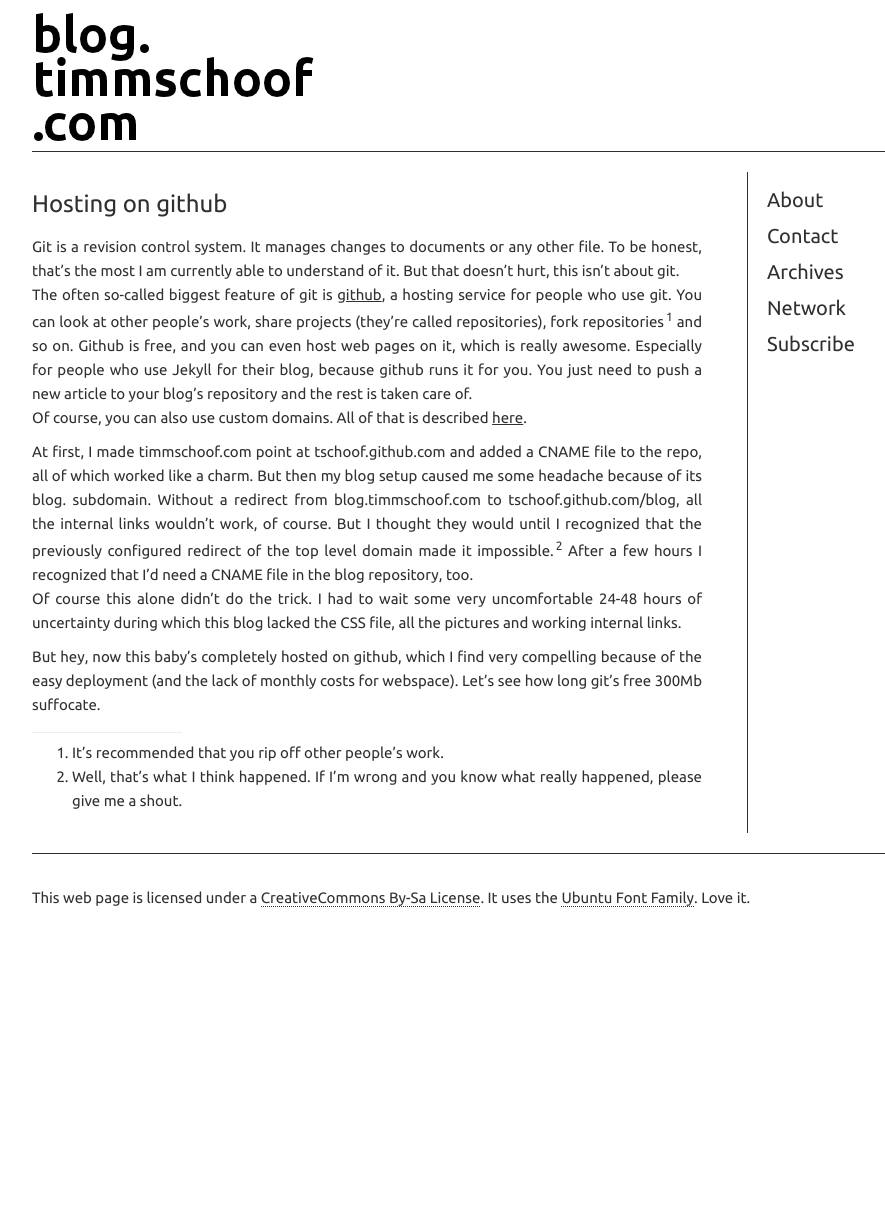
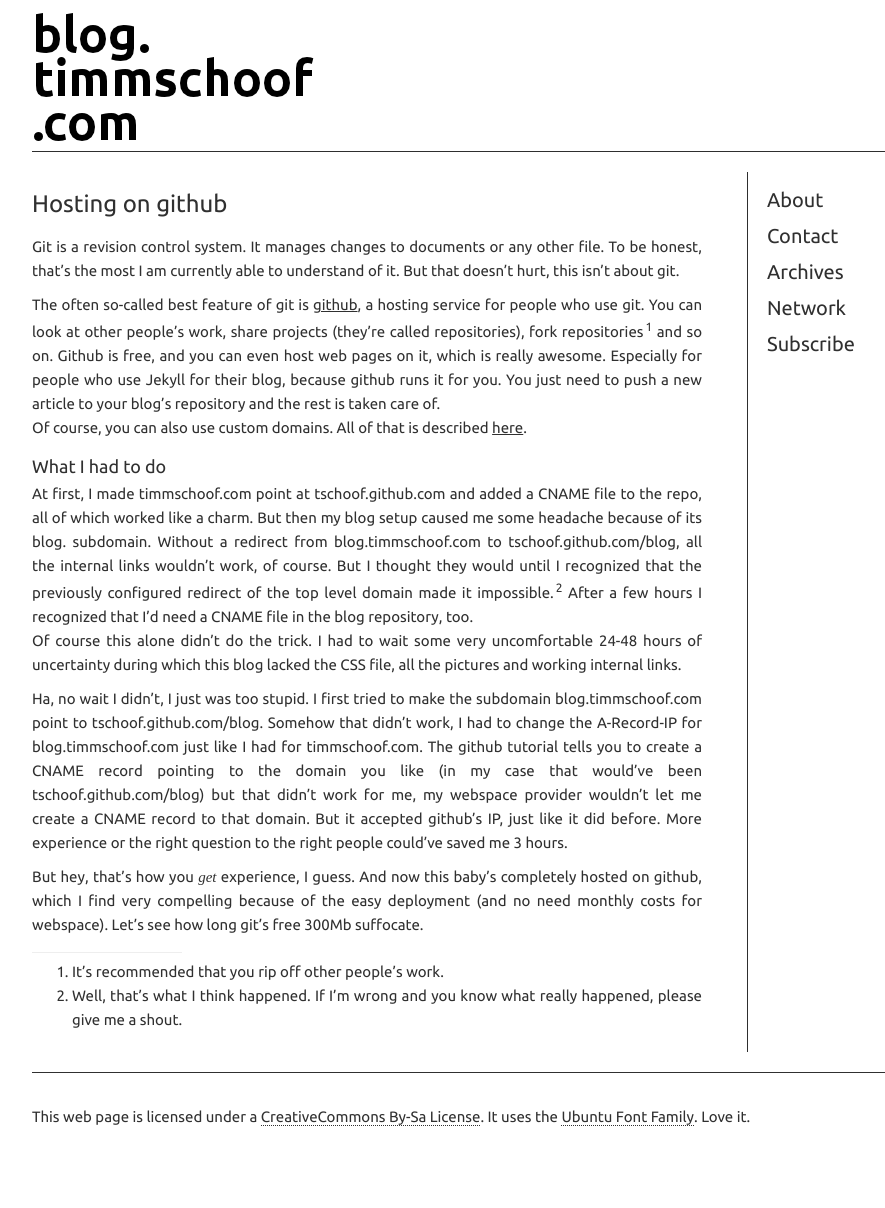
Before and after one commit to tschoof/blog, a Jekyll site: the page built from _posts/2011-06-08-hosting-on-github.md, in a window 1280 px wide. Shown: the whole page, without its empty margins (158-1043 px from the left). Built offline with Jekyll 4.4.1, drawn with Linux system fonts in a browser that asks for light colours; some web fonts are replaced; Markdown is read by kramdown in place of the engine named in the settings; before the commit the page ends 989 px from its top, so only the background shows below that.

Commit message:
new article

```diff
--- a/_posts/2011-06-08-hosting-on-github.md
+++ b/_posts/2011-06-08-hosting-on-github.md
@@ -6,13 +6,17 @@ category: blog
 published: true
 ---
 Git is a revision control system. It manages changes to documents or any other file. To be honest, that's the most I am currently able to understand of it. But that doesn't hurt, this isn't about git.
-The often so-called biggest feature of git is [**github**](www.github.com), a hosting service for people who use git. You can look at other people's work, share projects (they're called repositories), fork repositories<sup>1</sup> and so on. Github is free, and you can even host web pages on it, which is really awesome. Especially for people who use Jekyll for their blog, because github runs it for you. You just need to push a new article to your blog's repository and the rest is taken care of.
+
+The often so-called best feature of git is [**github**](www.github.com), a hosting service for people who use git. You can look at other people's work, share projects (they're called repositories), fork repositories<sup>1</sup> and so on. Github is free, and you can even host web pages on it, which is really awesome. Especially for people who use Jekyll for their blog, because github runs it for you. You just need to push a new article to your blog's repository and the rest is taken care of.
 Of course, you can also use custom domains. All of that is described [here](http://pages.github.com/).
 
+### What I had to do ###
 At first, I made timmschoof.com point at tschoof.github.com and added a CNAME file to the repo, all of which worked like a charm. But then my blog setup caused me some headache because of its blog. subdomain. Without a redirect from blog.timmschoof.com to tschoof.github.com/blog, all the internal links wouldn't work, of course. But I thought they would until I recognized that the previously configured redirect of the top level domain made it impossible.<sup>2</sup> After a few hours I recognized that I'd need a CNAME file in the blog repository, too.
 Of course this alone didn't do the trick. I had to wait some very uncomfortable 24-48 hours of uncertainty during which this blog lacked the CSS file, all the pictures and working internal links.
 
-But hey, now this baby's completely hosted on github, which I find very compelling because of the easy deployment (and the lack of monthly costs for webspace). Let's see how long git's free 300Mb suffocate.
+**Ha**, no wait I didn't, I just was too stupid. I first tried to make the subdomain blog.timmschoof.com point to tschoof.github.com/blog. Somehow that didn't work, I had to change the A-Record-IP for blog.timmschoof.com just like I had for timmschoof.com. The github tutorial tells you to create a CNAME record pointing to the domain you like (in my case that would've been tschoof.github.com/blog) but that didn't work for me, my webspace provider wouldn't let me create a CNAME record to that domain. But it accepted github's IP, just like it did before. More experience or the right question to the right people could've saved me 3 hours.
+
+But hey, that's how you *get* experience, I guess. And now this baby's completely hosted on github, which I find very compelling because of the easy deployment (and no need monthly costs for webspace). Let's see how long git's free 300Mb suffocate.
 
 ---
 1. It's recommended that you rip off other people's work.
```
